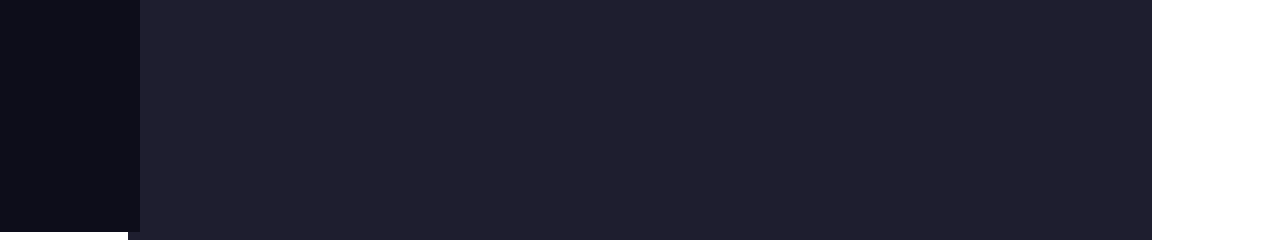
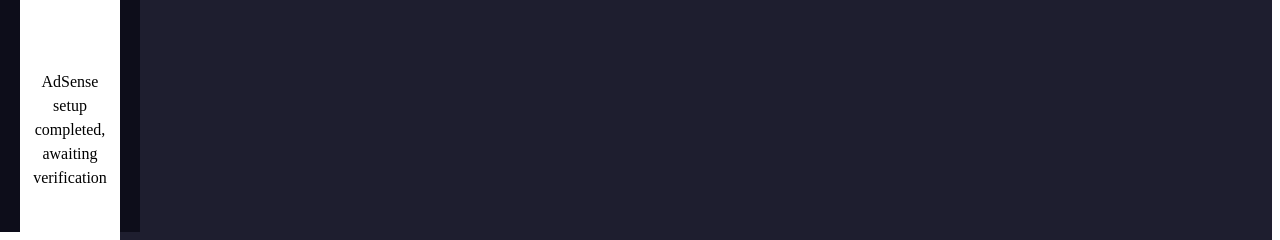
Before and after one commit to SSG27/sss-frontend, a Next.js app: page / in a window 1280 px wide. Shown: the part 608-848 px from the top of the page. Built offline with nearby package versions, Linux system fonts and the light colour scheme; no server answers.

Commit message:
added adsense advert on left of navbar

```diff
--- a/src/components/Navigation.tsx
+++ b/src/components/Navigation.tsx
@@ -1,22 +1,31 @@
 "use client";
+
+// Navigation.tsx
 
 import Link from 'next/link';
 import '@/styles/Navigation.css'
 
-const Navigation=() => {
+const Navigation = () => {
   return (
     <nav className="nav">
+      <div className="nav-items">
         <Link href="/">
-            Home
+          Home
         </Link>
         <br /><br />
         <Link href="/codes">
-            Codes
+          Codes
         </Link>
         <br /><br />
         <Link href="/services">
-            Services
+          Services
         </Link>
+      </div>
+        <a href="https://www.google.com/adsense" className="adsense-link">
+          <div className="adsense-box">
+            <p>AdSense setup completed, awaiting verification</p>
+          </div>
+        </a>
     </nav>
   );
 };
--- a/src/styles/Navigation.css
+++ b/src/styles/Navigation.css
@@ -1,4 +1,5 @@
 /* Navigation.css */
+
 .nav {
   width: 100px;
   background-color: #0D0D1A;
@@ -7,6 +8,10 @@
   height: 100%;
   top: 0;
   left: 0;
+}
+
+.nav .nav-items {
+  margin-bottom: 20px; /* Space between navigation links and ad box */
 }
 
 .nav a {
@@ -20,3 +25,29 @@
 .nav a:hover {
   color: #5E5E8E;
 }
+
+.adsense-box {
+  background-color: #ffffff;
+  color: #000000;
+  padding: 10px;
+  border-radius: 4px;
+  margin-left: 0px; /* Adjust as needed */
+  font-size: 1rem;
+  width: 80px;
+  height: 1000px;
+  display: flex;
+  justify-content: center; /* Center horizontally */
+  align-items: center; /* Center vertically */
+  text-align: center; /* Center text */
+  line-height: 1.5; /* Increase line height */
+}
+
+
+.adsense-box p {
+  margin: 0;
+}
+
+.adsense-link {
+  text-decoration: none; /* Remove underline from the link */
+  display: block; /* Ensure the link covers the entire .adsense-box */
+}
--- a/src/styles/layout.module.css
+++ b/src/styles/layout.module.css
@@ -8,8 +8,8 @@
 .main {
   flex: 1;
   padding: 20px;
-  margin-left: 120px; /* Adjusted for the left ad */
-  margin-right: 120px; /* Adjusted for the right ad */
+  margin-left: 80px; /* Adjusted for the left */
+  margin-right: 0px; /* Adjusted for the right ad */
   background-color: #1E1E2F;
 }
 
```
